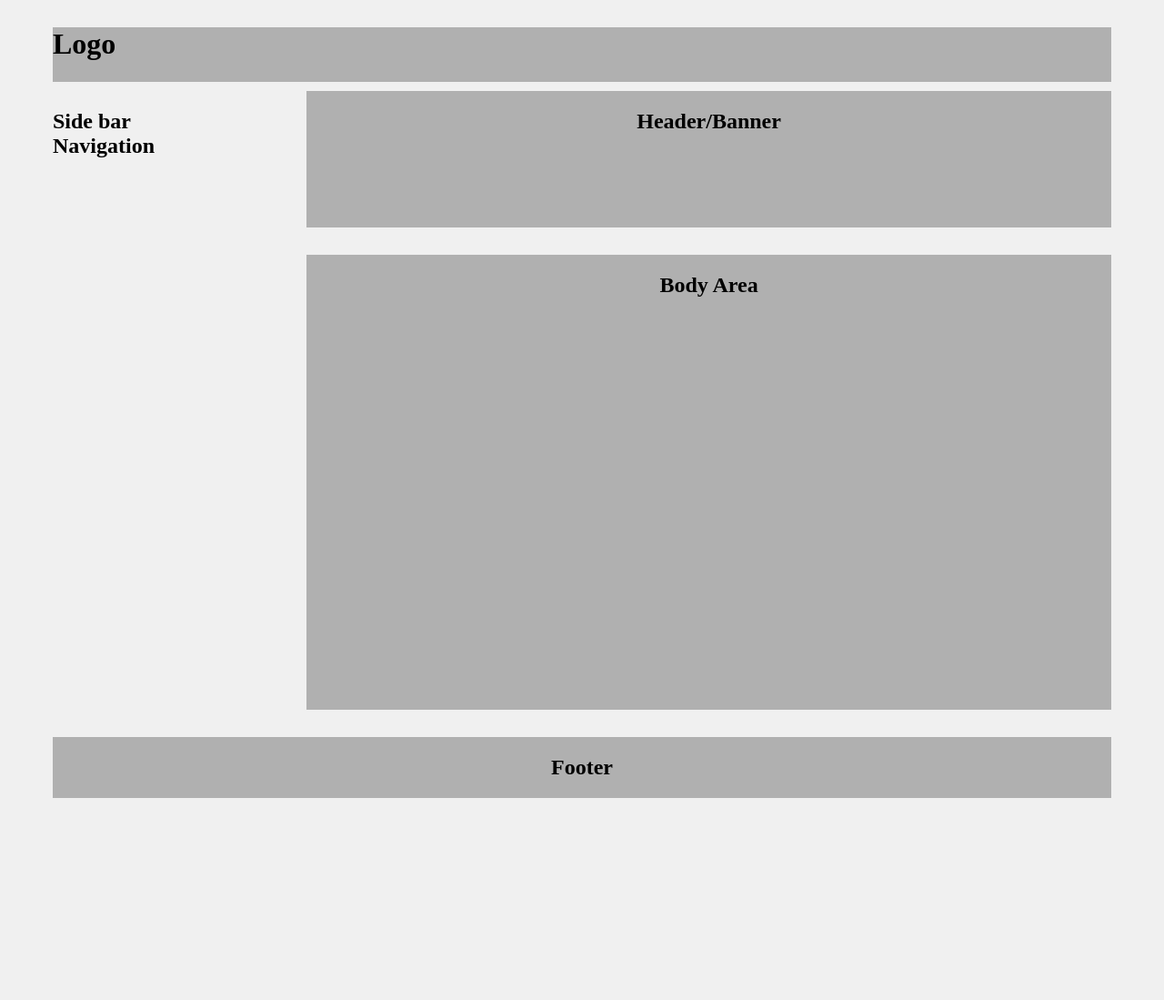
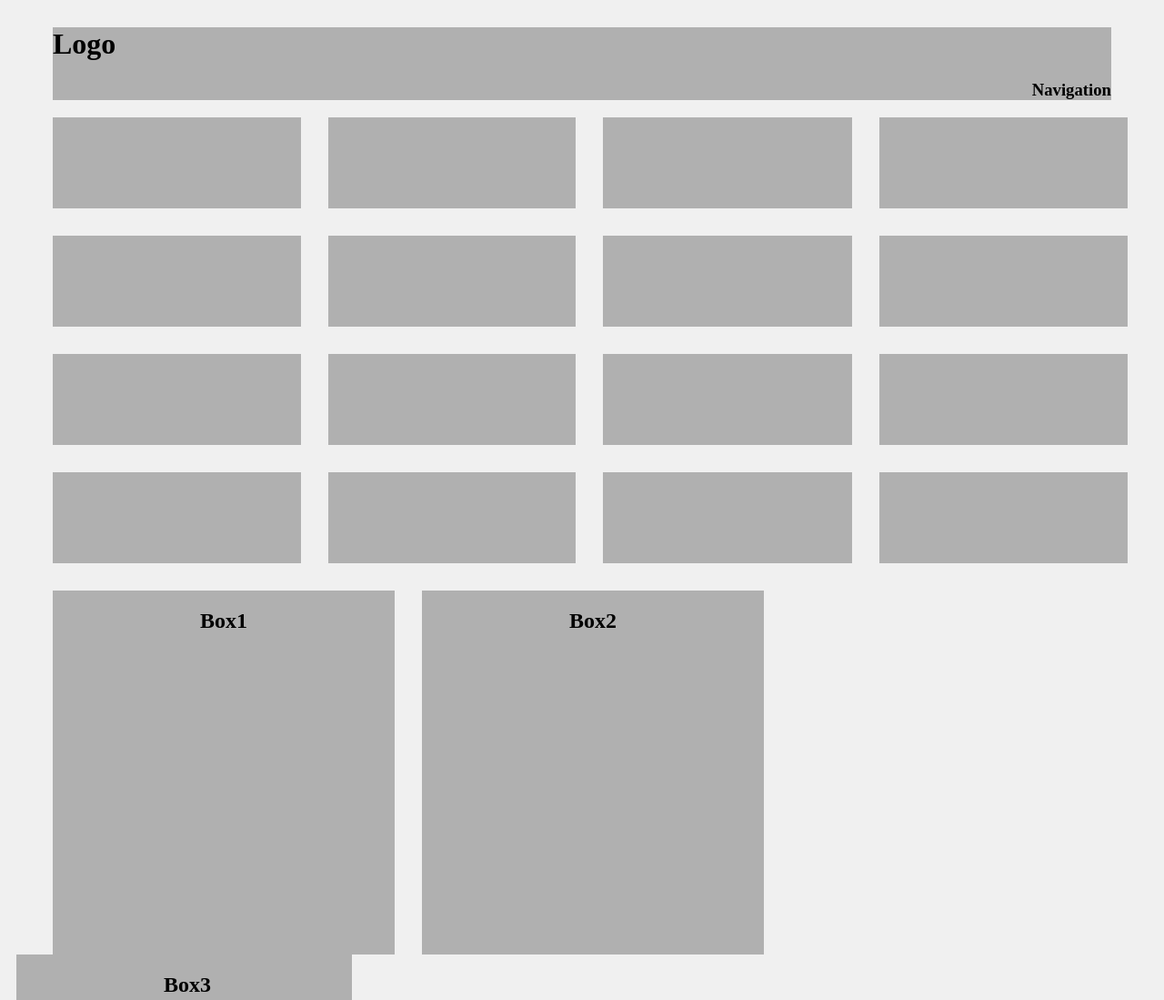
Before and after one commit to Taskeratul-Easha/Layout-Design-4, a plain HTML site: page index.html in a window 1280 px wide. Shown: the top 1099 px of the page at 91% size. Before the commit the page ends 907 px from the top, so only its background shows below. Drawn offline with Linux system fonts and the light colour scheme.

Commit message:
Add files via upload

```diff
--- a/css/style.css
+++ b/css/style.css
@@ -8,47 +8,245 @@
  	text-align: left;
  	margin-top: 30px;
 }
-.header
+h3
 {
-
-	min-height: 150px;
-	width:70%;
- 	background-color: #B0B0B0;
- 	margin-left: 50px;
- 	margin-right: 50px;
- 	float:right;
- 	text-align: center;
+	text-align: right;
 
 }
-.sidebar
-{
-	min-height: 150px;
-	width:10%;
- 	margin-left: 50px;
- 	float: left;
- 	text-align: left;
-
-}
-.wrapper,.footer,.container
+.wrapper,.footer,.holder,.holder1,.container,.container1
 {
 overflow: hidden;
 
 }
+.hold1
+{
 
-.bodyarea
+	min-height: 100px;
+	width: 18%;
+ 	background-color: #B0B0B0;
+ 	margin-left: 50px;
+ 	margin-right: 30px;
+    margin-bottom: 30px;
+    float:left;
+    padding-left: 22px;
+    padding-right: 23px;
+
+
+}
+.hold2
 {
-	height: 500px;
- 	width: 70%;
- 	float: right;
- 	margin:30px 50px;
+	min-height: 100px;
+	width: 18%;
+ 	background-color: #B0B0B0;
+ 	margin-right: 30px;
+    margin-bottom: 30px;
+    float:left;
+    padding-left: 22px;
+    padding-right: 23px;
+
+}
+.hold3
+{
+	min-height: 100px;
+	width: 18%;
+ 	background-color: #B0B0B0;
+ 	margin-right: 30px;
+    margin-bottom: 30px;
+    float:left;
+    padding-left: 23px;
+    padding-right: 23px;
+}
+.hold4
+{
+	min-height: 100px;
+	width: 18%;
+ 	background-color: #B0B0B0;
+ 	margin-right: 30px;
+    margin-bottom: 30px;
+    float:left;
+    padding-left: 23px;
+    padding-right: 23px;
+}
+.hold5
+{
+	min-height: 100px;
+	width: 18%;
+ 	background-color: #B0B0B0;
+ 	margin-left: 50px;
+ 	margin-right: 30px;
+    margin-bottom: 30px;
+    float:left;
+    padding-left: 22px;
+    padding-right: 23px;
+}
+.hold6
+{
+	min-height: 100px;
+	width: 18%;
+ 	background-color: #B0B0B0;
+ 	margin-right: 30px;
+    margin-bottom: 30px;
+    float:left;
+    padding-left: 22px;
+    padding-right: 23px;
+}
+.hold7
+{
+	min-height: 100px;
+	width: 18%;
+ 	background-color: #B0B0B0;
+ 	margin-right: 30px;
+    margin-bottom: 30px;
+    float:left;
+    padding-left: 23px;
+    padding-right: 23px;
+}
+.hold8
+{
+	min-height: 100px;
+	width: 18%;
+ 	background-color: #B0B0B0;
+ 	margin-right: 30px;
+    margin-bottom: 30px;
+    float:left;
+    padding-left: 23px;
+    padding-right: 23px;
+
+}
+.cont1
+{
+	min-height: 100px;
+	width: 18%;
+ 	background-color: #B0B0B0;
+ 	margin-left: 50px;
+ 	margin-right: 30px;
+    margin-bottom: 30px;
+    float:left;
+    padding-left: 22px;
+    padding-right: 23px;
+}
+.cont2
+{
+	min-height: 100px;
+	width: 18%;
+ 	background-color: #B0B0B0;
+ 	margin-right: 30px;
+    margin-bottom: 30px;
+    float:left;
+    padding-left: 22px;
+    padding-right: 23px;
+}
+.cont3
+{
+	min-height: 100px;
+	width: 18%;
+ 	background-color: #B0B0B0;
+ 	margin-right: 30px;
+    margin-bottom: 30px;
+    float:left;
+    padding-left: 23px;
+    padding-right: 23px;
+}
+.cont4
+{
+	min-height: 100px;
+	width: 18%;
+ 	background-color: #B0B0B0;
+ 	margin-right: 30px;
+    margin-bottom: 30px;
+    float:left;
+    padding-left: 23px;
+    padding-right: 23px;
+}
+.cont5
+{
+	min-height: 100px;
+	width: 18%;
+ 	background-color: #B0B0B0;
+ 	margin-left: 50px;
+ 	margin-right: 30px;
+    margin-bottom: 30px;
+    float:left;
+    padding-left: 22px;
+    padding-right: 23px;
+}
+.cont6
+{
+	min-height: 100px;
+	width: 18%;
+ 	background-color: #B0B0B0;
+ 	margin-right: 30px;
+    margin-bottom: 30px;
+    float:left;
+    padding-left: 22px;
+    padding-right: 23px;
+}
+.cont7
+{
+	min-height: 100px;
+	width: 18%;
+ 	background-color: #B0B0B0;
+ 	margin-right: 30px;
+    margin-bottom: 30px;
+    float:left;
+    padding-left: 23px;
+    padding-right: 23px;
+}
+
+.cont8
+{
+	min-height: 100px;
+	width: 18%;
+ 	background-color: #B0B0B0;
+ 	margin-right: 30px;
+    margin-bottom: 30px;
+    float:left;
+    padding-left: 23px;
+    padding-right: 23px;
+}
+.box1
+{
+	height: 400px;
+ 	background-color: #B0B0B0;
+ 	width: 25%;
+ 	float: left;
+ 	margin-left: 50px;
+ 	margin-right: 20px;
 	text-align: center;
-	background-color: #B0B0B0;
+	padding-left: 30px;
+	padding-right:30px;
+
+}
+.box2
+{
+	height: 400px;
+ 	background-color: #B0B0B0;
+ 	width: 25%;
+ 	float: left;
+ 	margin-left: 10px;
+ 	margin-right: 20px;
+ 	text-align: center;
+	padding-left: 30px;
+	padding-right:30px;
+}
+.box3
+{
+	height: 400px;
+ 	background-color: #B0B0B0;
+ 	width: 25%;
+ 	float: left;
+ 	margin-left: 10px;
+ 	margin-right: 50px;
+ 	text-align: center;
+ 	padding-left: 30px;
+	padding-right:23px;
 
 }
 .footer
 {
 	min-height:20px;
  	background-color: #B0B0B0;
+ 	margin-top: 30px;
  	margin-left: 50px;
  	margin-right: 50px;
  	margin-bottom: 30px;
--- a/index.html
+++ b/index.html
@@ -12,22 +12,83 @@
 
 	<div class = "logo">
 		<h1><b>Logo</b></h1>
-	</div>
-	<div class ="container">
-	<div class = "header">
-		<h2>Header/Banner</h2>
-	</div>
-	<div class = "sidebar">
-		<h2>Side bar Navigation</h2>
+		<h3>Navigation</h3>
 	</div>
 
-	</div>
-	<div class ="wrapper">
-		<div class = "bodyarea">
-			<h2>Body Area</h2>
+	<div class ="holder">
+		<div class = "hold1">
+
+		</div>
+		<div class = "hold2">
+
+		</div>
+		<div class = "hold3">
+
+		</div>
+		<div class = "hold4">
+
 		</div>
 	</div>
-	<div class = "footer">
+
+
+	<div class ="holder1">
+		<div class = "hold5">
+
+		</div>
+		<div class = "hold6">
+
+		</div>
+		<div class = "hold7">
+
+		</div>
+		<div class = "hold8">
+
+		</div>
+	</div>
+
+	<div class ="container">
+		<div class = "cont1">
+
+		</div>
+		<div class = "cont2">
+
+		</div>
+		<div class = "cont3">
+
+		</div>
+		<div class = "cont4">
+
+		</div>
+	</div>
+
+	<div class ="container1">
+		<div class = "cont5">
+
+		</div>
+		<div class = "cont6">
+
+		</div>
+		<div class = "cont7">
+
+		</div>
+		<div class = "cont8">
+
+		</div>
+	</div>
+
+	<div class ="wrapper">
+		<div class = "box1">
+			<h2>Box1</h2>
+		</div>
+		<div class = "box2">
+			<h2>Box2</h2>
+		</div>
+		<div class = "box3">
+			<h2>Box3</h2>
+		</div>
+	</div>
+
+ 	<div class = "footer">
  	<h2>Footer</h2>
     </div>
 </body>
```
